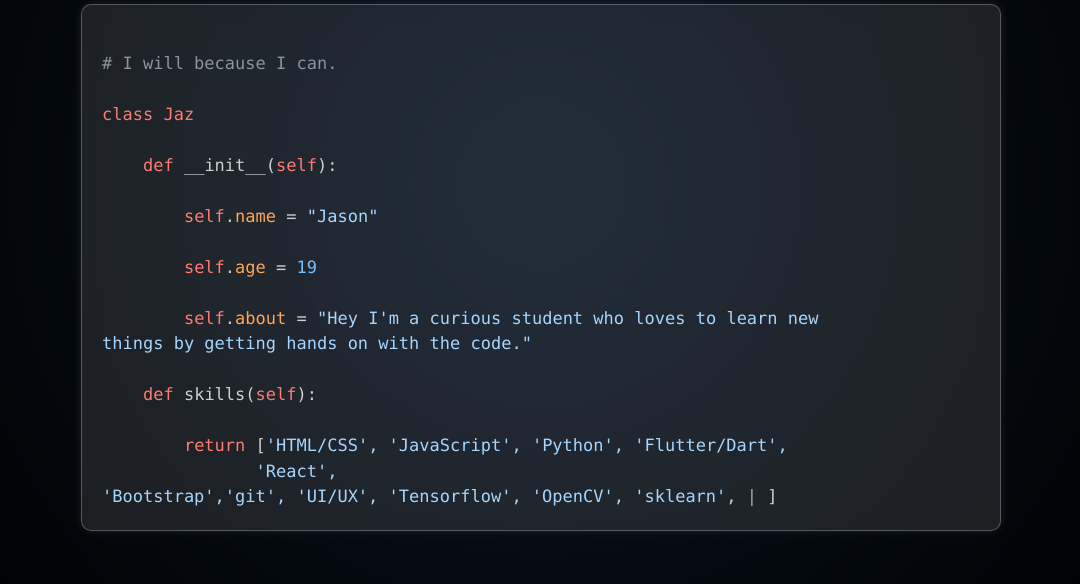
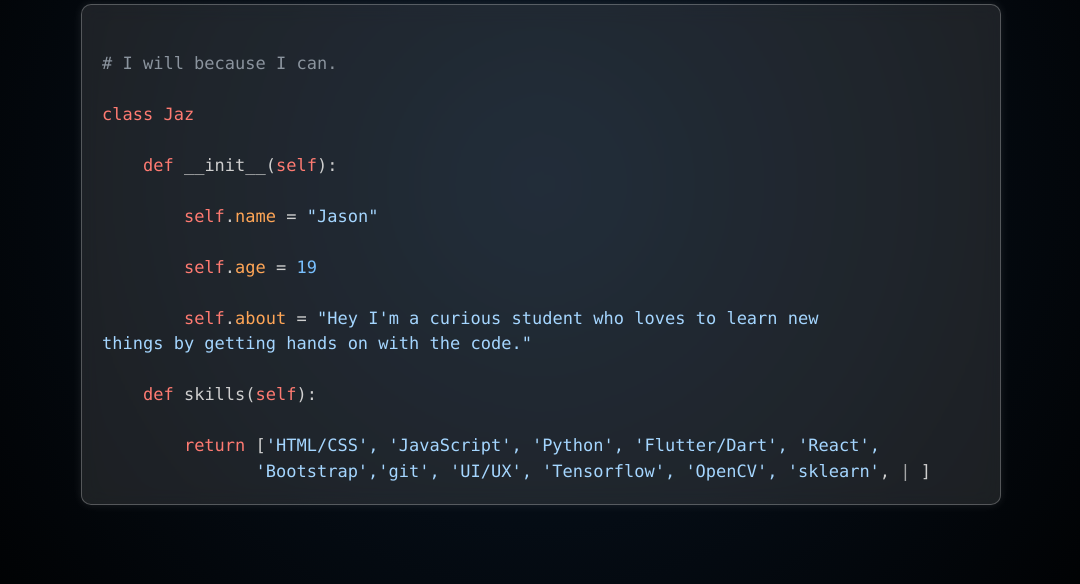
Before and after one commit to arion52/profileNew, a plain HTML site: page index.html in a window 1280 px wide. Both pictures are taken after a click on the link "About". Shown: the part 216-800 px from the top of the page, without its empty margins (99-1179 px from the left). Drawn offline with nearby package versions, Linux system fonts and the light colour scheme.

Commit message:
changed what formatting messed up

```diff
--- a/index.html
+++ b/index.html
@@ -106,9 +106,8 @@
           </div>
           <div class="code-line">
             &nbsp;&nbsp;&nbsp;&nbsp;&nbsp;&nbsp;&nbsp;&nbsp;<span class="keyword">return</span> [<span
-              class="string">'HTML/CSS', 'JavaScript', 'Python', 'Flutter/Dart',
-              &nbsp;&nbsp;&nbsp;&nbsp;&nbsp;&nbsp;&nbsp;&nbsp;&nbsp;&nbsp;&nbsp;&nbsp;&nbsp;&nbsp; 'React',
-              'Bootstrap','git', 'UI/UX', 'Tensorflow', 'OpenCV', 'sklearn'</span>, <span class="typewriter"></span> ]
+              class="string">'HTML/CSS', 'JavaScript', 'Python', 'Flutter/Dart', 'React',
+              &nbsp;&nbsp;&nbsp;&nbsp;&nbsp;&nbsp;&nbsp;&nbsp;&nbsp;&nbsp;&nbsp;&nbsp;&nbsp;&nbsp; 'Bootstrap','git', 'UI/UX', 'Tensorflow', 'OpenCV', 'sklearn'</span>, <span class="typewriter"></span> ]
           </div>
         </div>
       </div>
```
